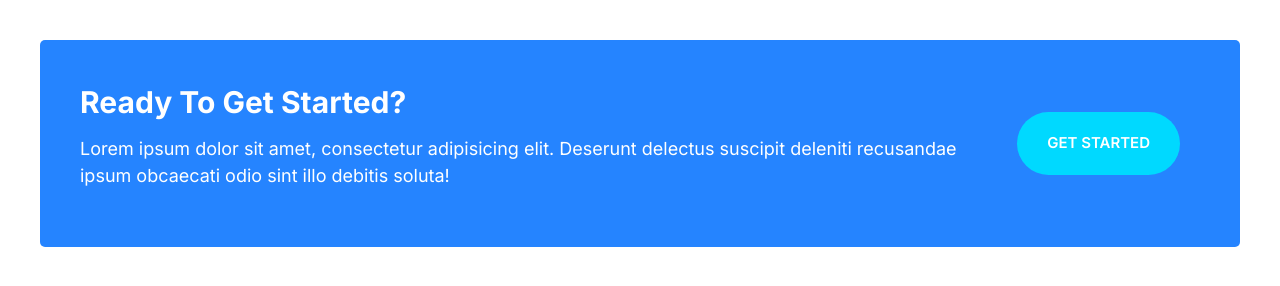
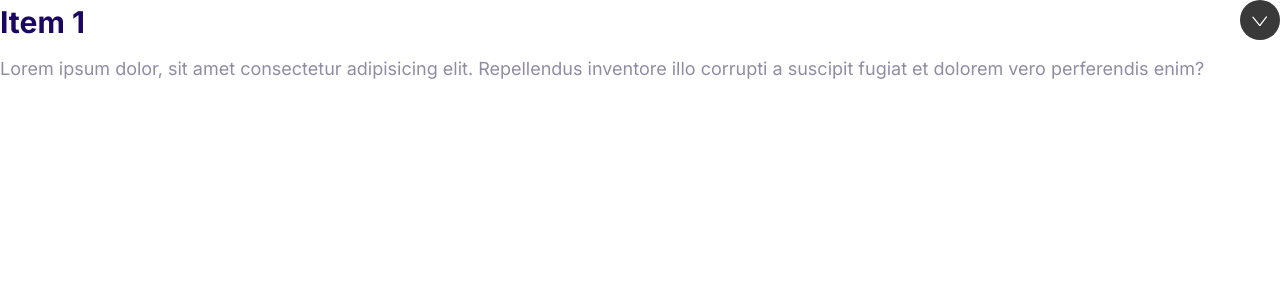
Before and after one commit to alamihicham1/Perfection-Meal-Prep, a plain HTML site: page index.html in a window 1280 px wide. Drawn offline with Linux system fonts and the light colour scheme.

Commit message:
Build the collapsible component.

```diff
--- a/css/styles.css
+++ b/css/styles.css
@@ -544,3 +544,36 @@ a {
     margin: 0 2rem;
   }
 }
+
+/**************************************************************** Collapsibles *************************************************/
+
+.collapsible__header {
+  display: flex;
+  justify-content: space-between;
+}
+
+.collapsible__heading {
+  margin-top: 0;
+  font-size: 3rem;
+}
+
+.collapsible__chevron {
+  transform: rotate(-90deg);
+  transition: transform 0.3s;
+}
+
+.collapsible__content {
+  max-height: 0;
+  overflow: hidden;
+  opacity: 0;
+  transition: all 0.3s;
+}
+
+.collapsible--expanded .collapsible__chevron {
+  transform: rotate(0);
+}
+
+.collapsible--expanded .collapsible__content {
+  max-height: 100vh;
+  opacity: 1;
+}
--- a/index.html
+++ b/index.html
@@ -16,18 +16,19 @@
     <link rel="stylesheet" href="/css/styles.css" />
   </head>
   <body>
-    <div class="callout callout--primary">
-      <div class="grid grid--1x2">
-        <div class="callout__content">
-          <h2 class="callout__heading">Ready To Get Started?</h2>
-          <p>
-            Lorem ipsum dolor sit amet, consectetur adipisicing elit. Deserunt
-            delectus suscipit deleniti recusandae ipsum obcaecati odio sint illo
-            debitis soluta!
-          </p>
-        </div>
-        <a href="#" class="btn btn--secondary">Get Started</a>
+    <div class="collapsible collapsible--expanded">
+      <header class="collapsible__header">
+        <h2 class="collapsible__heading">Item 1</h2>
+        <svg class="icon icon--white collapsible__chevron">
+          <use xlink:href="images/sprite.svg#chevron"></use>
+        </svg>
+      </header>
+      <div class="collapsible__content">
+        Lorem ipsum dolor, sit amet consectetur adipisicing elit. Repellendus
+        inventore illo corrupti a suscipit fugiat et dolorem vero perferendis
+        enim?
       </div>
     </div>
+    <script src="js/main.js"></script>
   </body>
 </html>
--- /dev/null
+++ b/js/main.js
@@ -0,0 +1,6 @@
+const collapsibles = document.querySelectorAll(".collapsible");
+collapsibles.forEach((item) =>
+  item.addEventListener("click", function () {
+    this.classList.toggle("collapsible--expanded");
+  })
+);
```
Also changed, not shown: components/collapsible.html (added, +13 -0 lines).
